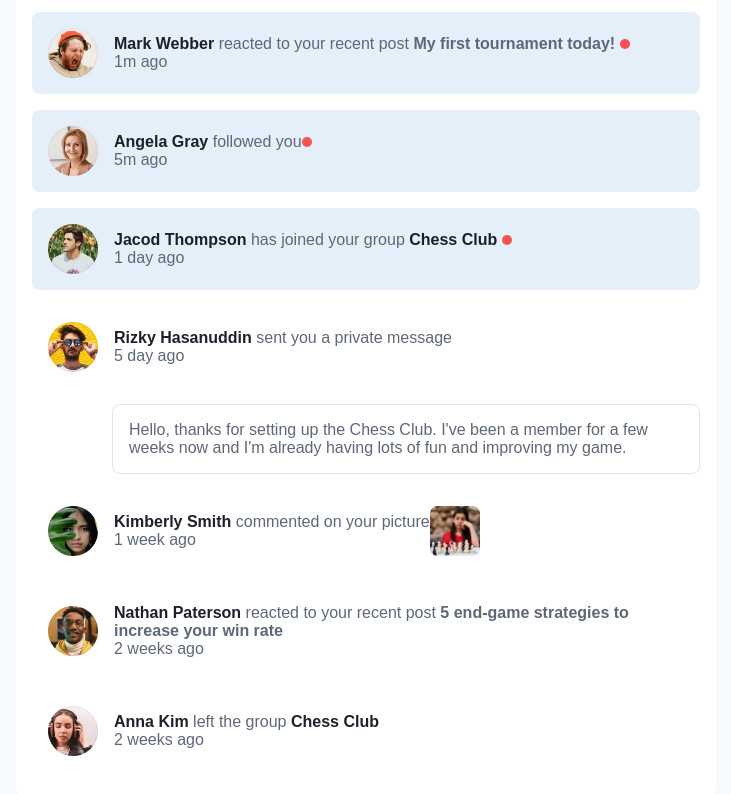
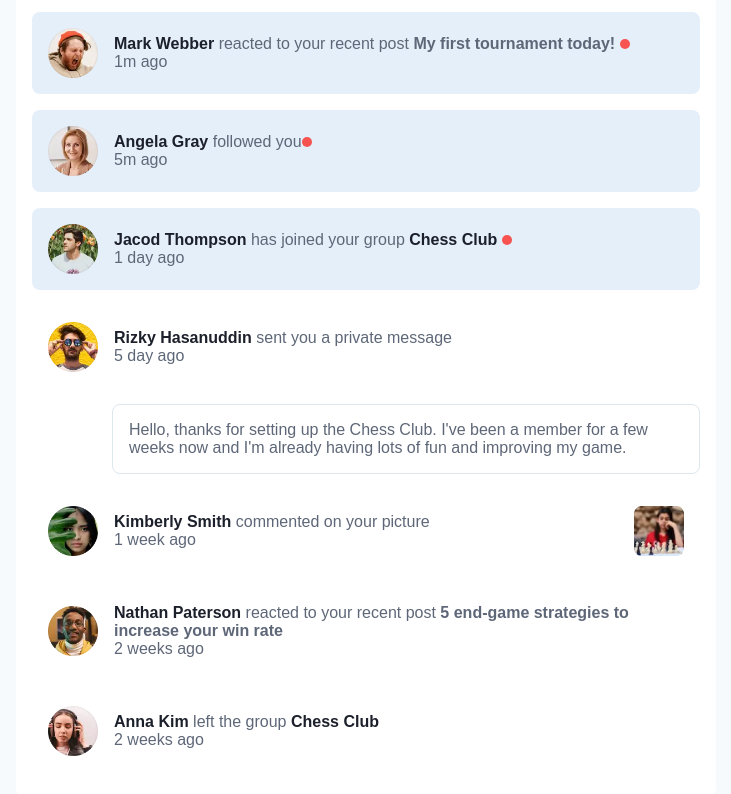
Before and after one commit to molnarkg7/js-notifications-page, a plain HTML site: page index.html in a window 1280 px wide. Shown: the part 106-900 px from the top of the page, without its empty margins (274-1005 px from the left). Drawn offline with Linux system fonts and the light colour scheme; a web font is replaced by a local one.

Commit message:
fix chess icon

```diff
--- a/index.html
+++ b/index.html
@@ -78,7 +78,11 @@
             </p>
             <p class="time">1 week ago</p>
           </div>
-          <img src="./assets/images/image-chess.webp" alt="chess" />
+          <img
+            src="./assets/images/image-chess.webp"
+            alt="chess"
+            class="chess-icon"
+          />
         </div>
         <div class="notification-card">
           <img src="./assets/images/avatar-nathan-peterson.webp" alt="avatar" />
--- a/styles.css
+++ b/styles.css
@@ -121,6 +121,10 @@ strong:hover {
   background-color: hsl(211, 68%, 94%);
 }
 
+.chess-icon {
+  margin-left: auto;
+}
+
 @media screen and (max-width: 600px) {
   .container {
     margin: 0;
```
